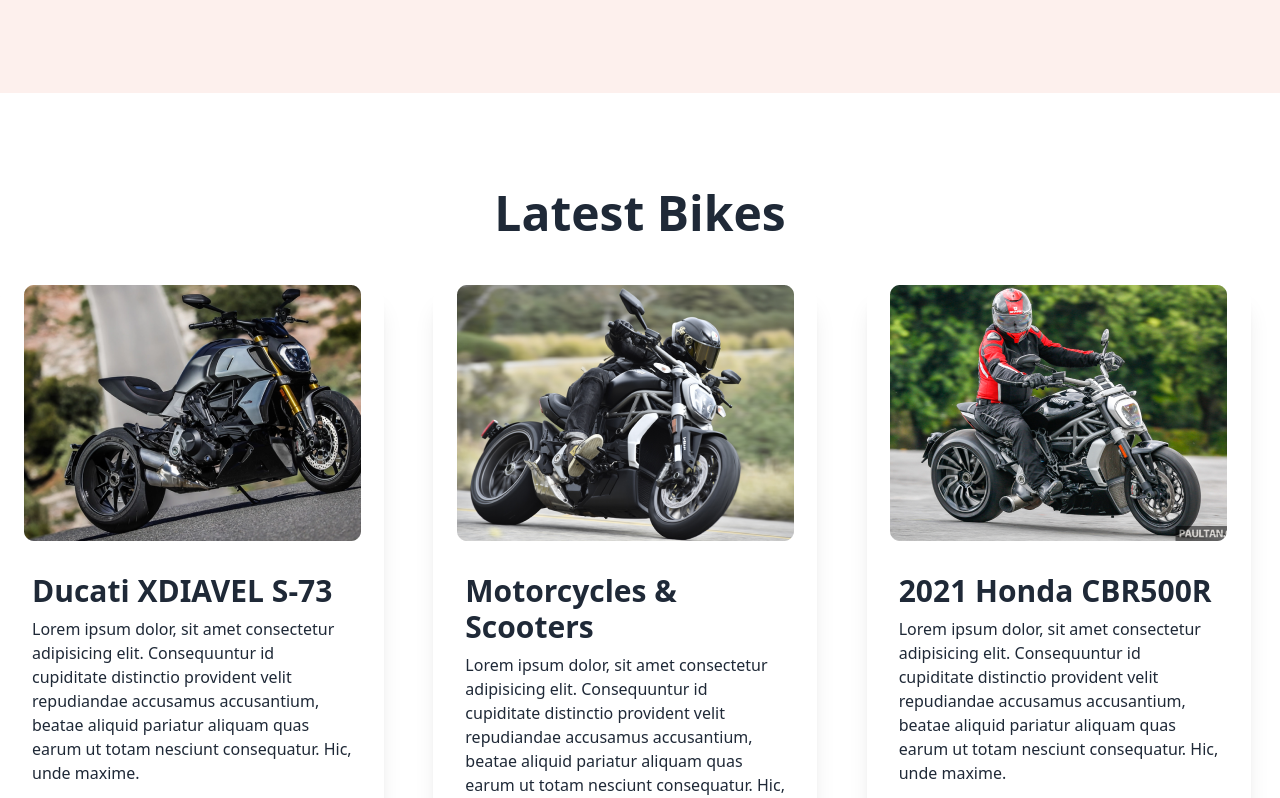
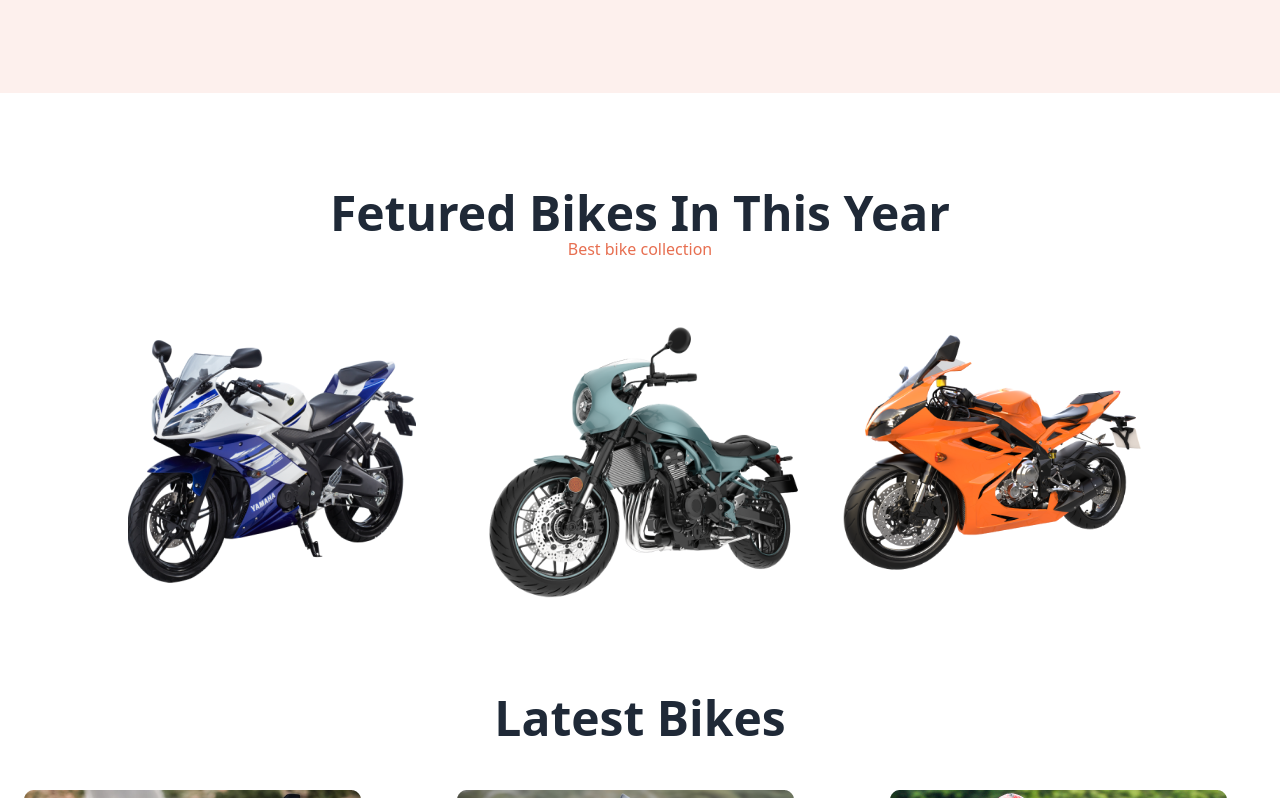
Before and after one commit to assadujjaman112/biker-zone-with-daisyui, a plain HTML site: page index.html in a window 1280 px wide. Shown: the part 529-1327 px from the top of the page. Drawn offline with nearby package versions, Linux system fonts and the light colour scheme.

Commit message:
added featured section

```diff
--- a/index.html
+++ b/index.html
@@ -180,14 +180,24 @@
     </header>
     <main class="md:container md:mx-auto">
             <!-- Featured Bike -->
-        <section>
-
+        <section class="my-24">
+          <div class="text-center">
+            <h3 class="text-5xl font-semibold text-center">Fetured Bikes In This Year</h3>
+            <p class="text-bike-primary">Best bike collection</p>
+          </div>
+          <div class="grid grid-cols-1 md:grid-cols-2 lg:grid-cols-3 justify-center items-center w-4/5 my-16 mx-auto gap-7">
+            <img src="images/others/feature-bike.png" alt="">
+            <img src="images/others/extrabike.png" alt="">
+            <img src="images/slider/bike3.png" alt="">
+          </div>
         </section>
             <!-- Latest Bikes-->
         <section class="my-24">
             <h3 class="text-5xl font-semibold text-center mb-12">Latest Bikes</h3>
             <div class="grid gap-5 grid-cols-1 md:grid-cols-2 lg:grid-cols-3">
+
                 <!-- First card -->
+
                 <div class="card w-96 bg-base-100 shadow-xl">
                     <figure><img src="/images/others/latest1.png" alt="Shoes" /></figure>
                     <div class="card-body">
```
